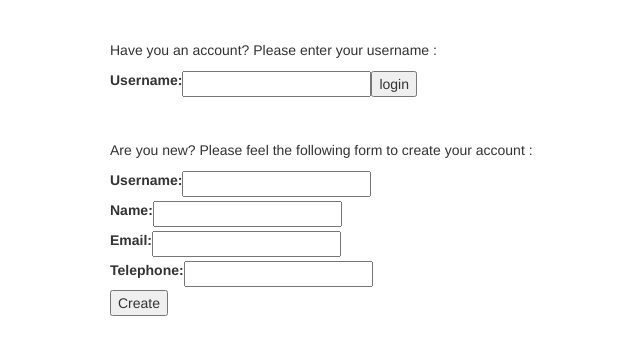
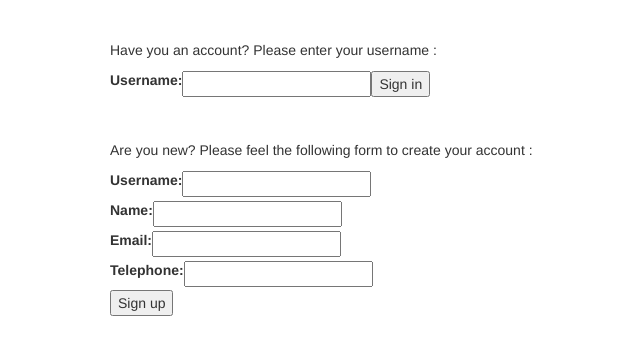
Before and after one commit to msadour/pizza_shop, a Django app: page / in a window 1280 px wide. Shown: the top 355 px of the page, without its empty margins (146-786 px from the left). Run offline with Django 3.2, Linux system fonts and the light colour scheme; data comes from the database, SQL or seed files in the repository; some libraries are stand-ins or nearby versions.

Commit message:
Update welcome.html

```diff
--- a/webapp/templates/webapp/welcome.html
+++ b/webapp/templates/webapp/welcome.html
@@ -26,7 +26,7 @@
             </th>
             {% endfor %}
             </tbody>
-            <input type="submit" value="login" />
+            <input type="submit" value="Sign in" />
         </table>
     </form>
 
@@ -50,7 +50,7 @@
                     <br />
             {% endfor %}
             </tbody>
-            <input type="submit" value="Create" />
+            <input type="submit" value="Sign up" />
         </table>
     </form>
 {% endblock %}
```
